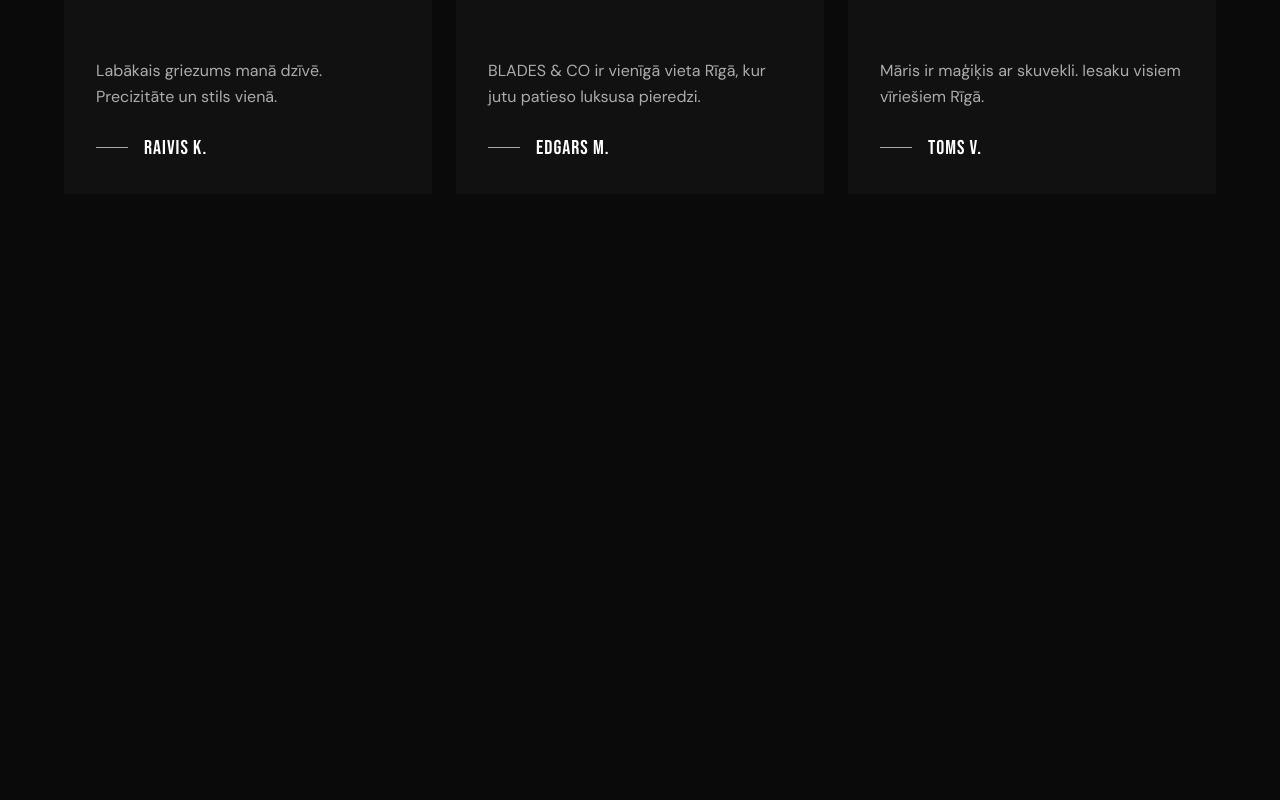
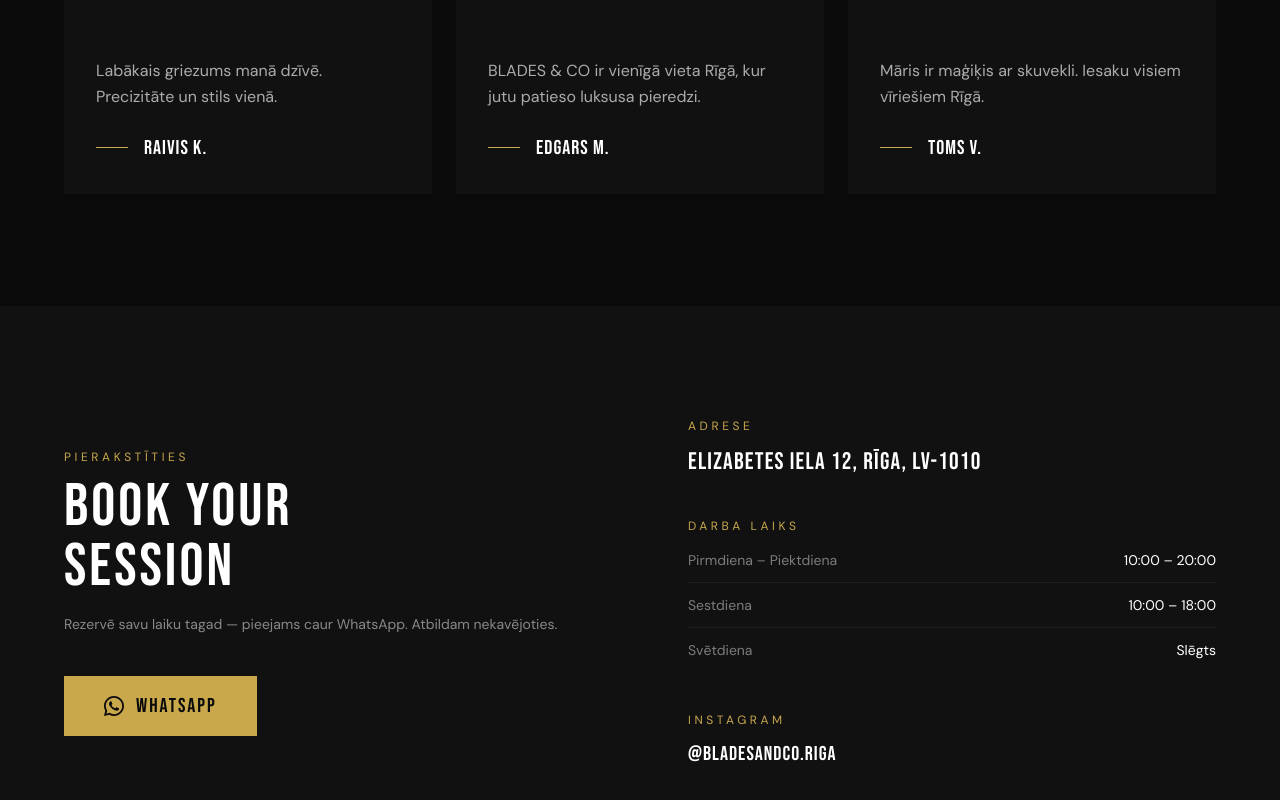
Before and after one commit to Karumnieks99/Barber, a React (Vite) app: page / in a window 1280 px wide. Shown: the part 4653-5453 px from the top of the page. Before the commit the page ends 4959 px from the top, so only its background shows below. Built offline with nearby package versions, Linux system fonts and the light colour scheme.

Commit message:
feat: add Booking/Contact section with WhatsApp CTA and details

```diff
--- a/src/App.jsx
+++ b/src/App.jsx
@@ -5,6 +5,7 @@
 import Masters from './components/Masters'
 import Gallery from './components/Gallery'
 import Testimonials from './components/Testimonials'
+import Booking from './components/Booking'
 
 export default function App() {
   return (
@@ -16,6 +17,7 @@
       <Masters />
       <Gallery />
       <Testimonials />
+      <Booking />
     </div>
   )
 }
--- /dev/null
+++ b/src/components/Booking.jsx
@@ -0,0 +1,79 @@
+import { useRef } from 'react'
+import { motion, useInView } from 'framer-motion'
+import { fadeUpVariants, staggerContainerVariants } from '../animations'
+import { CONTACT } from '../constants'
+
+export default function Booking() {
+  const ref = useRef(null)
+  const isInView = useInView(ref, { once: true, margin: '-80px' })
+
+  return (
+    <section id="contact" className="bg-surface py-28 px-8">
+      <motion.div
+        ref={ref}
+        variants={staggerContainerVariants}
+        initial="hidden"
+        animate={isInView ? 'visible' : 'hidden'}
+        className="max-w-6xl mx-auto grid grid-cols-1 md:grid-cols-2 gap-16 md:gap-24"
+      >
+        {/* Left: CTA */}
+        <div className="flex flex-col justify-center">
+          <motion.span variants={fadeUpVariants} className="font-body text-xs text-gold tracking-[0.3em] uppercase mb-3">
+            Pierakstīties
+          </motion.span>
+          <motion.h2 variants={fadeUpVariants} className="font-display text-5xl md:text-6xl text-white tracking-wider mb-4 leading-tight">
+            BOOK YOUR<br />SESSION
+          </motion.h2>
+          <motion.p variants={fadeUpVariants} className="font-body text-white/50 text-sm mb-10 leading-relaxed">
+            Rezervē savu laiku tagad — pieejams caur WhatsApp. Atbildam nekavējoties.
+          </motion.p>
+          <motion.a
+            variants={fadeUpVariants}
+            href={CONTACT.whatsapp}
+            target="_blank"
+            rel="noopener noreferrer"
+            className="inline-flex items-center gap-3 bg-gold text-black-void font-display text-xl tracking-widest px-10 py-4 self-start hover:bg-white transition-colors duration-300"
+          >
+            <svg className="w-5 h-5 flex-shrink-0" fill="currentColor" viewBox="0 0 24 24">
+              <path d="M17.472 14.382c-.297-.149-1.758-.867-2.03-.967-.273-.099-.471-.148-.67.15-.197.297-.767.966-.94 1.164-.173.199-.347.223-.644.075-.297-.15-1.255-.463-2.39-1.475-.883-.788-1.48-1.761-1.653-2.059-.173-.297-.018-.458.13-.606.134-.133.298-.347.446-.52.149-.174.198-.298.298-.497.099-.198.05-.371-.025-.52-.075-.149-.669-1.612-.916-2.207-.242-.579-.487-.5-.669-.51-.173-.008-.371-.01-.57-.01-.198 0-.52.074-.792.372-.272.297-1.04 1.016-1.04 2.479 0 1.462 1.065 2.875 1.213 3.074.149.198 2.096 3.2 5.077 4.487.709.306 1.262.489 1.694.625.712.227 1.36.195 1.871.118.571-.085 1.758-.719 2.006-1.413.248-.694.248-1.289.173-1.413-.074-.124-.272-.198-.57-.347z"/>
+              <path d="M12 0C5.373 0 0 5.373 0 12c0 2.123.553 4.116 1.522 5.847L0 24l6.335-1.508A11.945 11.945 0 0012 24c6.627 0 12-5.373 12-12S18.627 0 12 0zm0 21.818a9.817 9.817 0 01-5.007-1.376l-.36-.213-3.721.976.993-3.63-.234-.374A9.817 9.817 0 012.182 12C2.182 6.57 6.57 2.182 12 2.182c5.43 0 9.818 4.388 9.818 9.818 0 5.43-4.388 9.818-9.818 9.818z"/>
+            </svg>
+            WHATSAPP
+          </motion.a>
+        </div>
+
+        {/* Right: Details */}
+        <div className="flex flex-col gap-10 justify-center">
+          <motion.div variants={fadeUpVariants}>
+            <span className="font-body text-xs text-gold tracking-[0.3em] uppercase block mb-3">Adrese</span>
+            <p className="font-display text-2xl text-white tracking-wider">{CONTACT.address}</p>
+          </motion.div>
+
+          <motion.div variants={fadeUpVariants}>
+            <span className="font-body text-xs text-gold tracking-[0.3em] uppercase block mb-4">Darba laiks</span>
+            <div className="flex flex-col gap-3">
+              {CONTACT.hours.map((h) => (
+                <div key={h.day} className="flex justify-between gap-8 border-b border-white/[0.06] pb-3 last:border-0">
+                  <span className="font-body text-white/45 text-sm">{h.day}</span>
+                  <span className="font-body text-white text-sm tabular-nums">{h.time}</span>
+                </div>
+              ))}
+            </div>
+          </motion.div>
+
+          <motion.div variants={fadeUpVariants}>
+            <span className="font-body text-xs text-gold tracking-[0.3em] uppercase block mb-3">Instagram</span>
+            <a
+              href={CONTACT.instagram}
+              target="_blank"
+              rel="noopener noreferrer"
+              className="font-display text-xl text-white tracking-wider hover:text-gold transition-colors duration-200"
+            >
+              {CONTACT.instagramHandle}
+            </a>
+          </motion.div>
+        </div>
+      </motion.div>
+    </section>
+  )
+}
```
